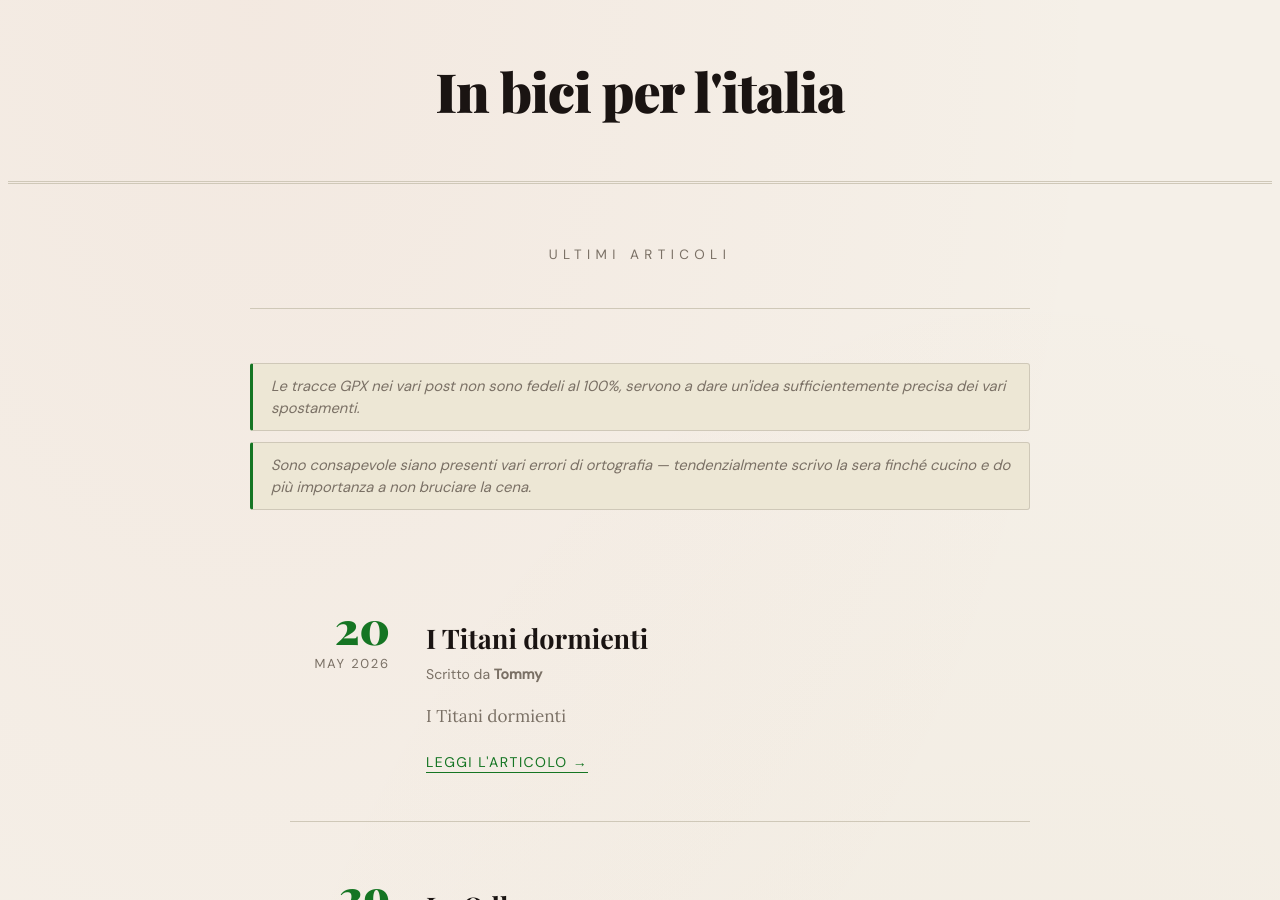
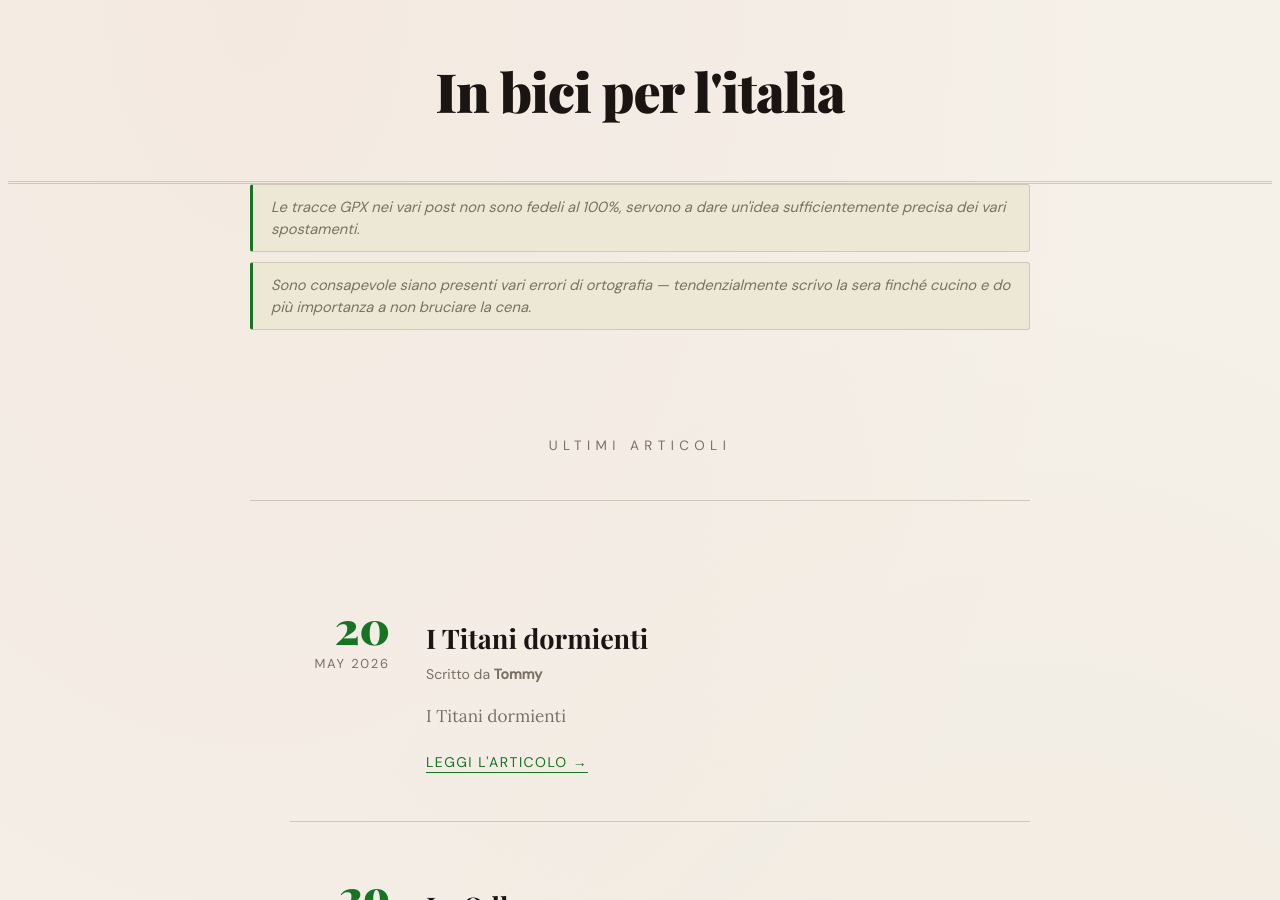
Before and after one commit to Pmod04/inbiciperlitalia, a Jekyll site: the page built from index.md, in a window 1280 px wide and 900 px high. Built offline with Jekyll 4.4.1, drawn with Linux system fonts in a browser that asks for light colours; some web fonts are replaced.

Commit message:
rearrange sections

```diff
--- a/_layouts/home.html
+++ b/_layouts/home.html
@@ -3,10 +3,6 @@ layout: default
 ---
 
 <div class="container">
-
-  <div class="posts-header">
-    <h1>Ultimi articoli</h1>
-  </div>
 
   <div class="disclaimers">
     <div class="disclaimer">
@@ -15,6 +11,10 @@ layout: default
     <div class="disclaimer">
       <p>Sono consapevole siano presenti vari errori di ortografia — tendenzialmente scrivo la sera finché cucino e do più importanza a non bruciare la cena.</p>
     </div>
+  </div>
+
+  <div class="posts-header">
+    <h1>Ultimi articoli</h1>
   </div>
 
   {% if site.posts.size == 0 %}
```
